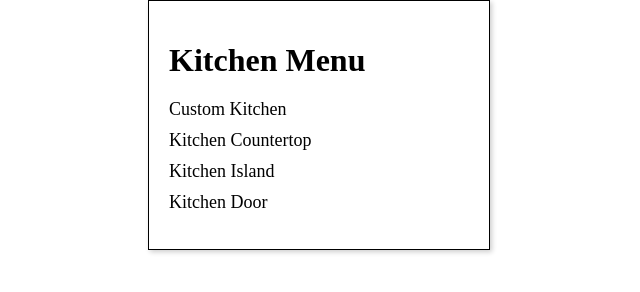
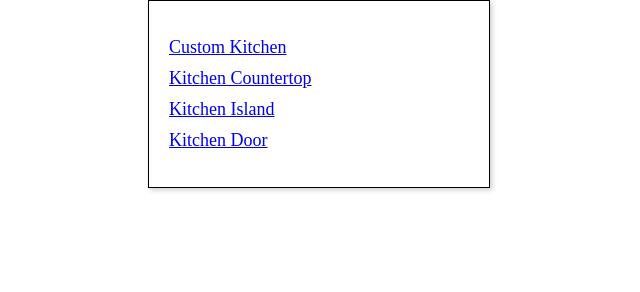
Before and after one commit to kjeldzen/kitchen-cabinet, a plain HTML site: page index.html in a window 1280 px wide. Shown: the whole page, without its empty margins (321-961 px from the left). Drawn offline with Linux system fonts and the light colour scheme; some packages are replaced by stand-ins of ours; a script that the page names is missing.

Commit message:
Update index.html

```diff
--- a/index.html
+++ b/index.html
@@ -8,15 +8,16 @@
     <link type="text/css" href="./styles.css" rel="stylesheet"/>
   </head>
   <body>
-    <div class="menu">
-        <h1>Kitchen Menu</h1>
-        <ul>
-            <li>Custom Kitchen</li>
-            <li>Kitchen Countertop</li>
-            <li>Kitchen Island</li>
-            <li>Kitchen Door</li>
-        </ul>
-    </div>
+    <header>
+        <nav class="menu">
+            <ul>
+                <li><a href="index.html">Custom Kitchen</a></li>
+                <li><a href="#kitchen-countertop">Kitchen Countertop</a></li>
+                <li><a href="#kitchen-island">Kitchen Island</a></li>
+                <li><a href="#kitchen-door">Kitchen Door</a></li>
+            </ul>
+        </nav>
+    </header>
 
     <!-- <model-viewer> HTML element -->
     <model-viewer src="Kitchen_Cabinet White Model Only.glb" ar ar-modes="webxr scene-viewer quick-look" camera-controls poster="poster.webp" shadow-intensity="1" environment-image="legacy" exposure="0.47" min-camera-orbit="auto auto 719m" min-field-of-view="30deg">
```
